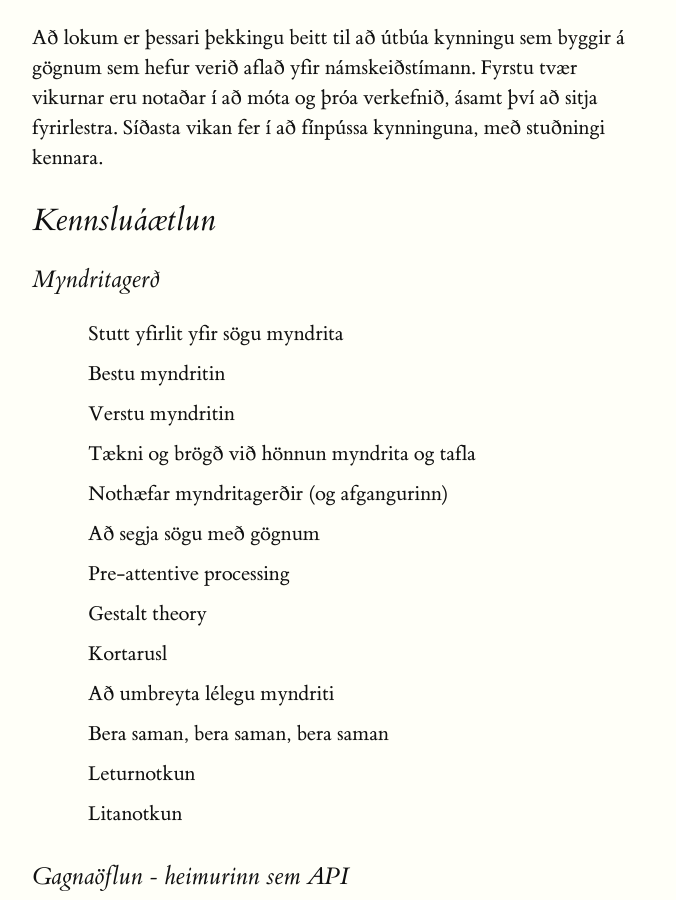
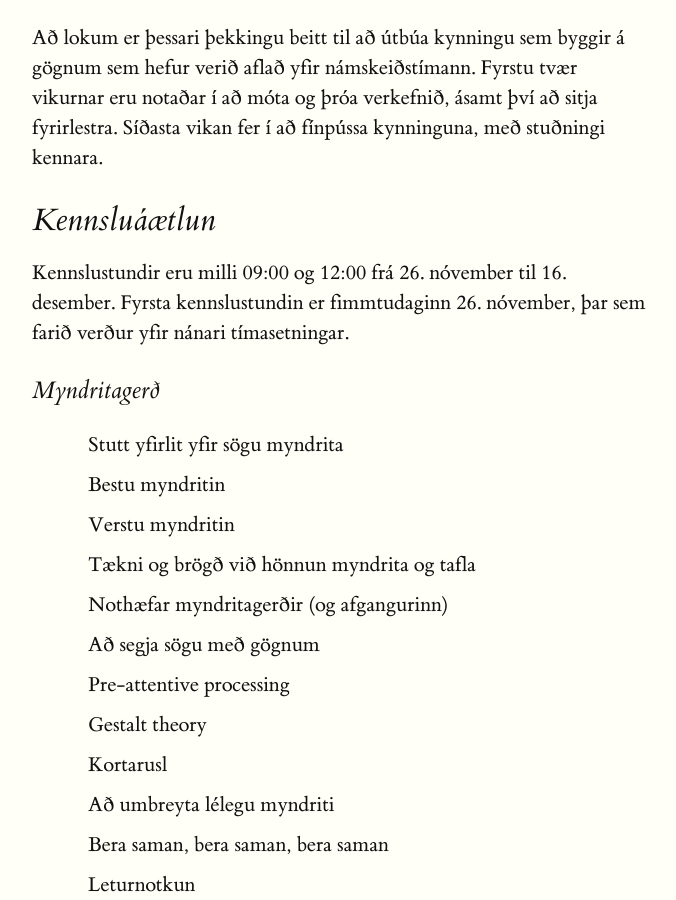
Before and after one commit to flother/data-acq-viz, a Jekyll site: the page built from icelandic.md, in a window 1280 px wide and 900 px high, scrolled down 410 px. Shown: the whole window, without its empty margins (128-804 px from the left). Built offline with Jekyll 4.4.1, drawn with Linux system fonts in a browser that asks for light colours.

Commit message:
Update icelandic.md

```diff
--- a/icelandic.md
+++ b/icelandic.md
@@ -16,6 +16,8 @@ Að lokum er þessari þekkingu beitt til að útbúa kynningu sem byggir á gö
 
 
 ## Kennsluáætlun
+
+Kennslustundir eru milli 09:00 og 12:00 frá 26. nóvember til 16. desember. Fyrsta kennslustundin er fimmtudaginn 26. nóvember, þar sem farið verður yfir nánari tímasetningar.
 
 ### Myndritagerð
 
```
